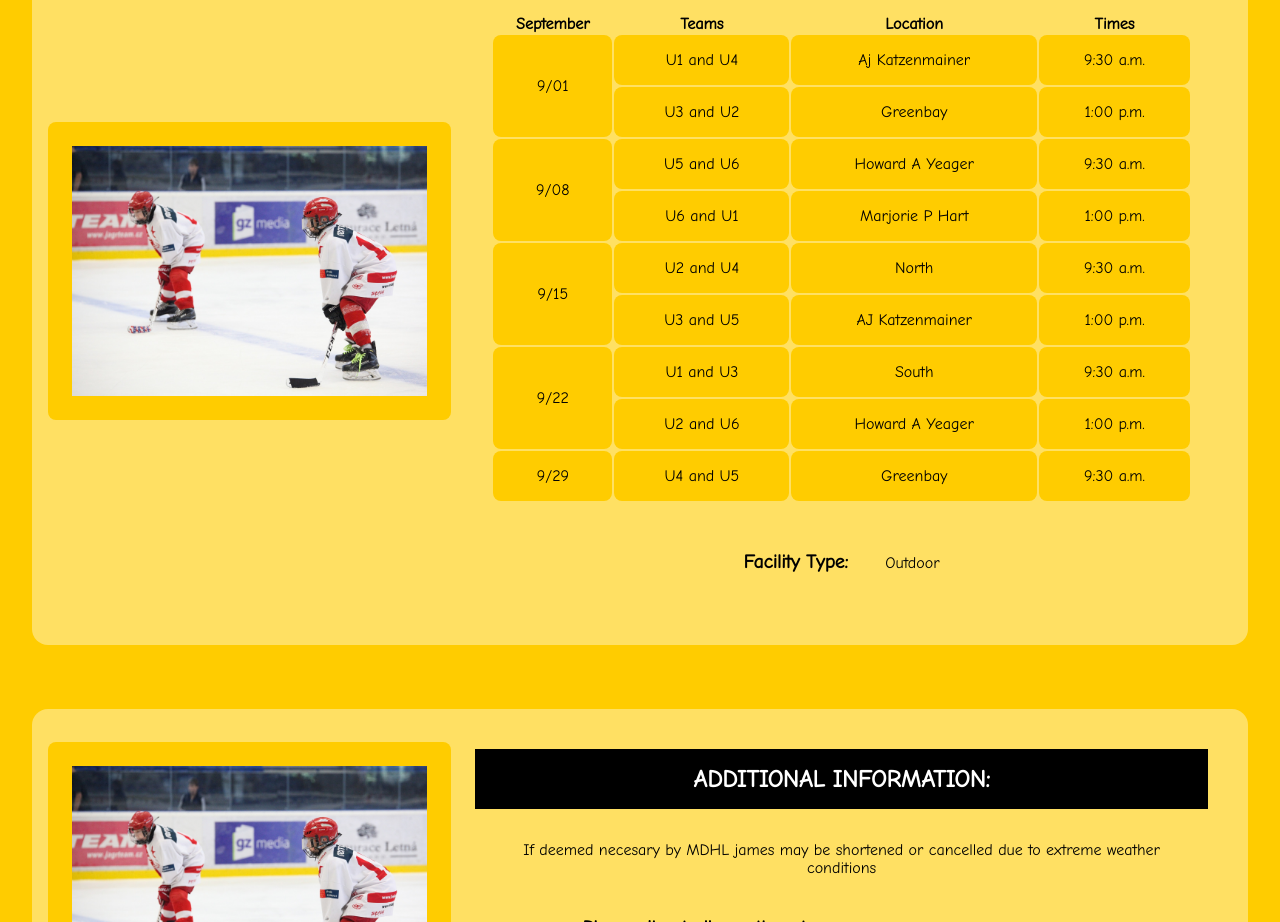
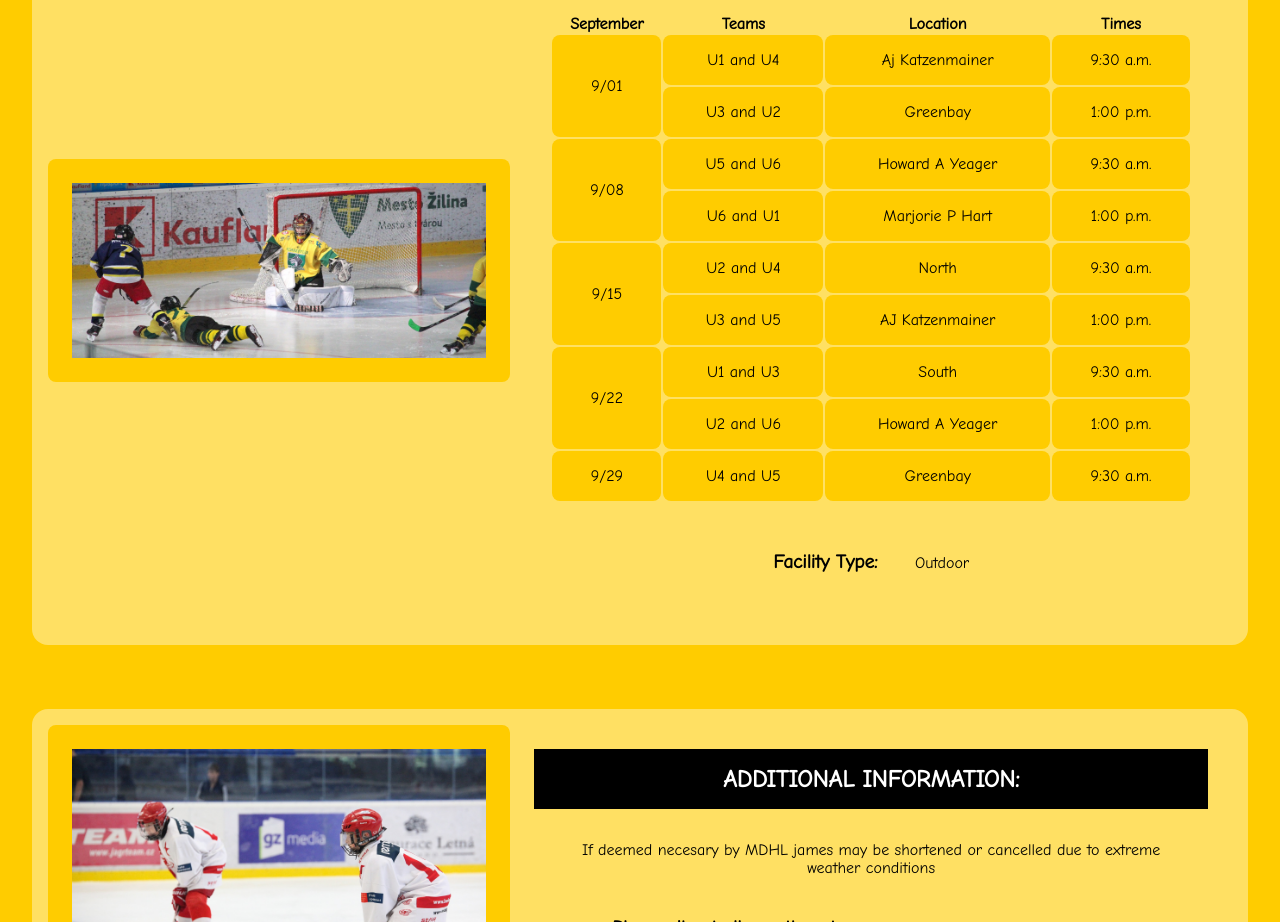
Before and after one commit to Sol-Gaby/Task3-AddMoreInfo, a plain HTML site: page GameInformation.html in a window 1280 px wide. Shown: the part 1052-1974 px from the top of the page. Drawn offline with Linux system fonts and the light colour scheme.

Commit message:
cambie imagen repetida en info, al lado de tabla

```diff
--- a/GameInformation.html
+++ b/GameInformation.html
@@ -38,7 +38,7 @@
     <main>
         <h2>Fall Schedule</h2>
         <article >
-            <img src="./src/img/hockey3.jpg" alt="" class="imagen_Inf">
+            <img src="./src/img/design1_2.jpg" alt="" class="imagen_Inf">
             <div class="articulo">
                 <h2>All games take place on Saturday</h2>
                 <table>
--- a/src/styles/style3.css
+++ b/src/styles/style3.css
@@ -191,7 +191,7 @@ ul>li {
 
 .imagen_Inf{
     object-fit: contain;
-    width: 30%;
+    width: 35%;
     background-color: var(--color1);
     padding: 1.5rem;
     border-radius: 0.5rem;
```
